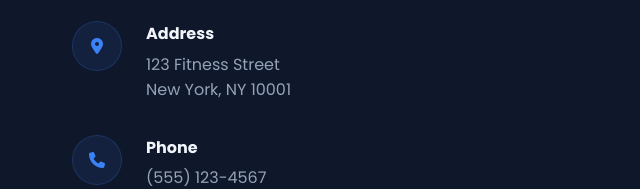
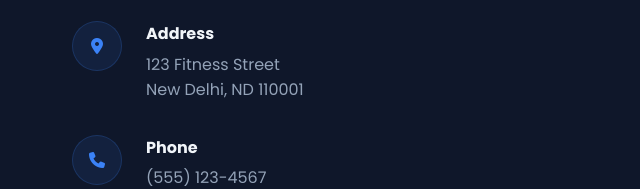
Before and after one commit to Aryamann687/fitzone-fitness-studio, a website: page contact.html in a window 1280 px wide. Shown: the part 390-579 px from the top of the page, 0-640 px from the left. Drawn offline with Linux system fonts and the light colour scheme; no server answers.

Commit message:
Update address in contact.html to New Delhi

```diff
--- a/contact.html
+++ b/contact.html
@@ -52,7 +52,7 @@
                     </div>
                     <div>
                         <h4>Address</h4>
-                        <p>123 Fitness Street<br>New York, NY 10001</p>
+                        <p>123 Fitness Street<br>New Delhi, ND 110001</p>
                     </div>
                 </div>
                 <div class="contact-item">
```
